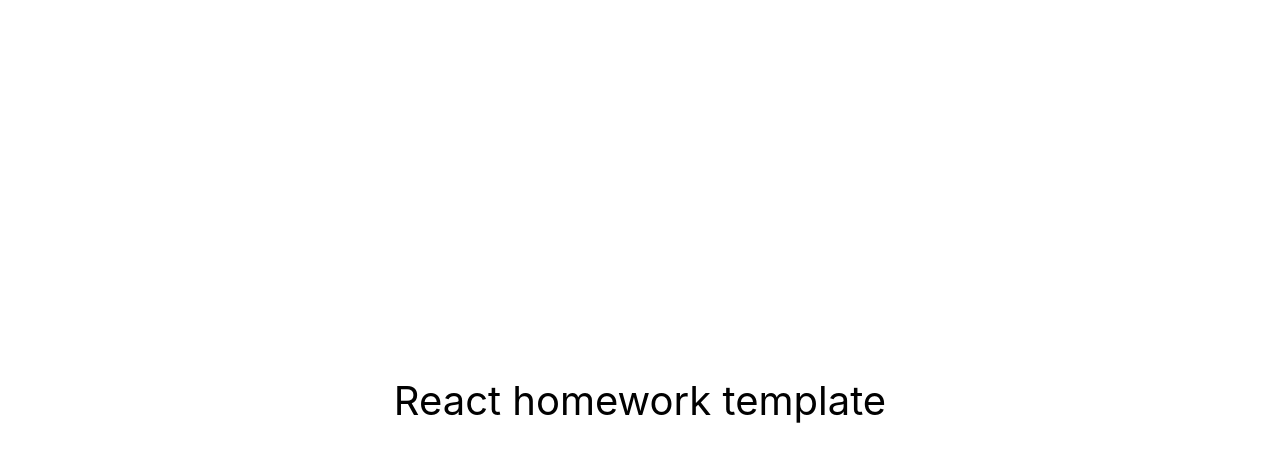
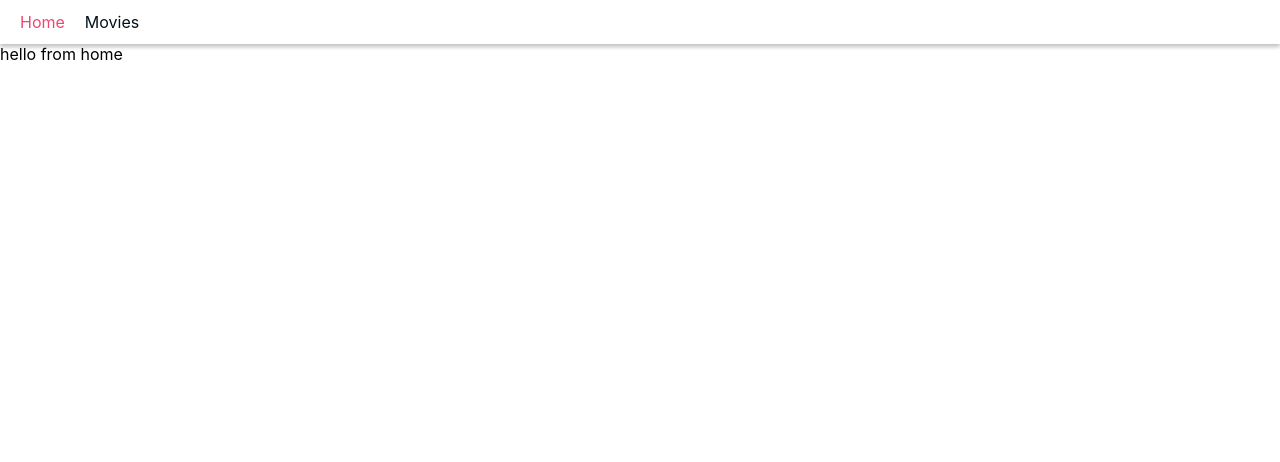
Before and after one commit to ssulphurr/goit-react-hw-05-movies, a React (Create React App) app: page / in a window 1280 px wide. Shown: the top 462 px of the page. Built offline with nearby package versions, Linux system fonts and the light colour scheme.

Commit message:
adds started routes

```diff
--- a/package.json
+++ b/package.json
@@ -9,7 +9,9 @@
     "@testing-library/user-event": "^13.5.0",
     "react": "^18.1.0",
     "react-dom": "^18.1.0",
+    "react-router-dom": "^6.11.2",
     "react-scripts": "5.0.1",
+    "styled-components": "^5.3.11",
     "web-vitals": "^2.1.3"
   },
   "scripts": {
--- a/src/components/App.jsx
+++ b/src/components/App.jsx
@@ -1,16 +1,25 @@
-export const App = () => {
+import { Routes, Route } from 'react-router-dom';
+import Home from './Home/Home';
+import Movies from './Movies/Movies';
+import MovieDetails from './MovieDetails/MovieDetails';
+import Cast from './Cast/Cast';
+import Reviews from './Reviews/Reviews';
+import SharedLayout from './SharedLayout/SharedLayout';
+
+export function App() {
   return (
-    <div
-      style={{
-        height: '100vh',
-        display: 'flex',
-        justifyContent: 'center',
-        alignItems: 'center',
-        fontSize: 40,
-        color: '#010101'
-      }}
-    >
-      React homework template
+    <div>
+      <Routes>
+        <Route path="/" element={<SharedLayout />}>
+          <Route index element={<Home />} />
+          <Route path="/movies" element={<Movies />} />
+          <Route path="/movies/:movieId" element={<MovieDetails />}>
+            <Route path="cast" element={<Cast />}></Route>
+            <Route path="reviews" element={<Reviews />}></Route>
+          </Route>
+        </Route>
+        <Route path="*" element={<div>Not found</div>} />
+      </Routes>
     </div>
   );
-};
+}
--- /dev/null
+++ b/src/components/Cast/Cast.jsx
@@ -0,0 +1,3 @@
+export default function Cast() {
+  return <div>cast</div>;
+}
--- /dev/null
+++ b/src/components/Home/Home.jsx
@@ -0,0 +1,3 @@
+export default function Home() {
+  return <div>hello from home</div>;
+}
--- /dev/null
+++ b/src/components/MovieDetails/MovieDetails.jsx
@@ -0,0 +1,3 @@
+export default function MovieDetails() {
+  return <div>modie detail</div>;
+}
--- /dev/null
+++ b/src/components/Movies/Movies.jsx
@@ -0,0 +1,5 @@
+import { Link, Outlet } from 'react-router-dom';
+
+export default function Movies() {
+  return <div>hi from Movies</div>;
+}
--- /dev/null
+++ b/src/components/Reviews/Reviews.jsx
@@ -0,0 +1,3 @@
+export default function Reviews() {
+  return <div>reviews</div>;
+}
--- /dev/null
+++ b/src/components/SharedLayout/SharedLayout.jsx
@@ -0,0 +1,29 @@
+import { NavLink, Outlet } from 'react-router-dom';
+import styled from 'styled-components';
+
+const Nav = styled.div`
+  display: flex;
+  gap: 20px;
+  padding: 12px 20px;
+  box-shadow: rgba(0, 0, 0, 0.24) 0px 3px 4px;
+`;
+const StyledLink = styled(NavLink)`
+  color: #001219;
+  text-decoration: none;
+
+  &.active {
+    color: #ef476f;
+  }
+`;
+
+export default function SharedLayout() {
+  return (
+    <div>
+      <Nav>
+        <StyledLink to="/">Home</StyledLink>
+        <StyledLink to="/movies">Movies</StyledLink>
+      </Nav>
+      <Outlet />
+    </div>
+  );
+}
--- a/src/index.js
+++ b/src/index.js
@@ -2,9 +2,12 @@
 import ReactDOM from 'react-dom/client';
 import { App } from 'components/App';
 import './index.css';
+import { BrowserRouter } from 'react-router-dom';
 
 ReactDOM.createRoot(document.getElementById('root')).render(
   <React.StrictMode>
-    <App />
+    <BrowserRouter>
+      <App />
+    </BrowserRouter>
   </React.StrictMode>
 );
```
Also changed, not shown: 1 other file (tests, documents, lock files or other folders).
